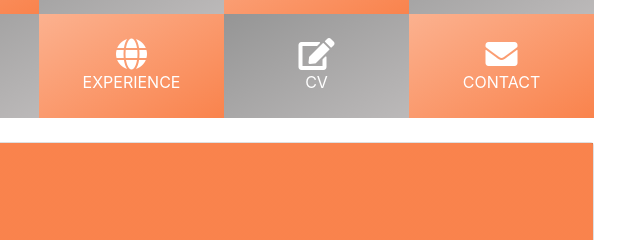
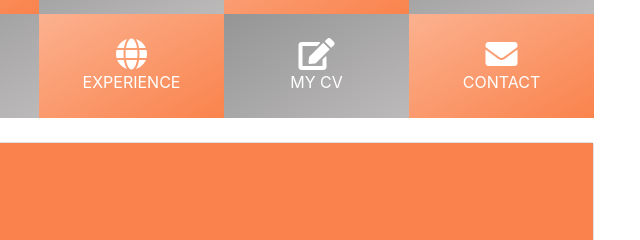
Before and after one commit to GulcanC/portfolio-gc, a website: page dist/index.html in a window 1280 px wide. Shown: the part 390-630 px from the top of the page, 601-1241 px from the left. Drawn offline with nearby package versions, Linux system fonts and the light colour scheme; some packages are replaced by stand-ins of ours; a script that the page names is missing.

Commit message:
Change something

```diff
--- a/dist/index.html
+++ b/dist/index.html
@@ -124,7 +124,7 @@
 
                 <div class="port-item p-4 bg-grey" data-toggle="collapse" data-target="#CV">
                   <i class="fas fa-edit fa-2x d-block"></i>
-                  <span class="d-none d-sm-block"> CV</span>
+                  <span class="d-none d-sm-block"> MY CV</span>
                 </div>
 
                 <div class="port-item p-4 bg-orange" data-toggle="collapse" data-target="#CONTACT">
--- a/package.json
+++ b/package.json
@@ -4,7 +4,7 @@
   "description": "",
   "main": "index.js",
   "scripts": {
-    "deploy": "gh-pages --remote tps -d dist"
+    "deploy": "gh-pages -d dist"
   },
   "keywords": [],
   "author": "GULCAN COSKUN",
```
